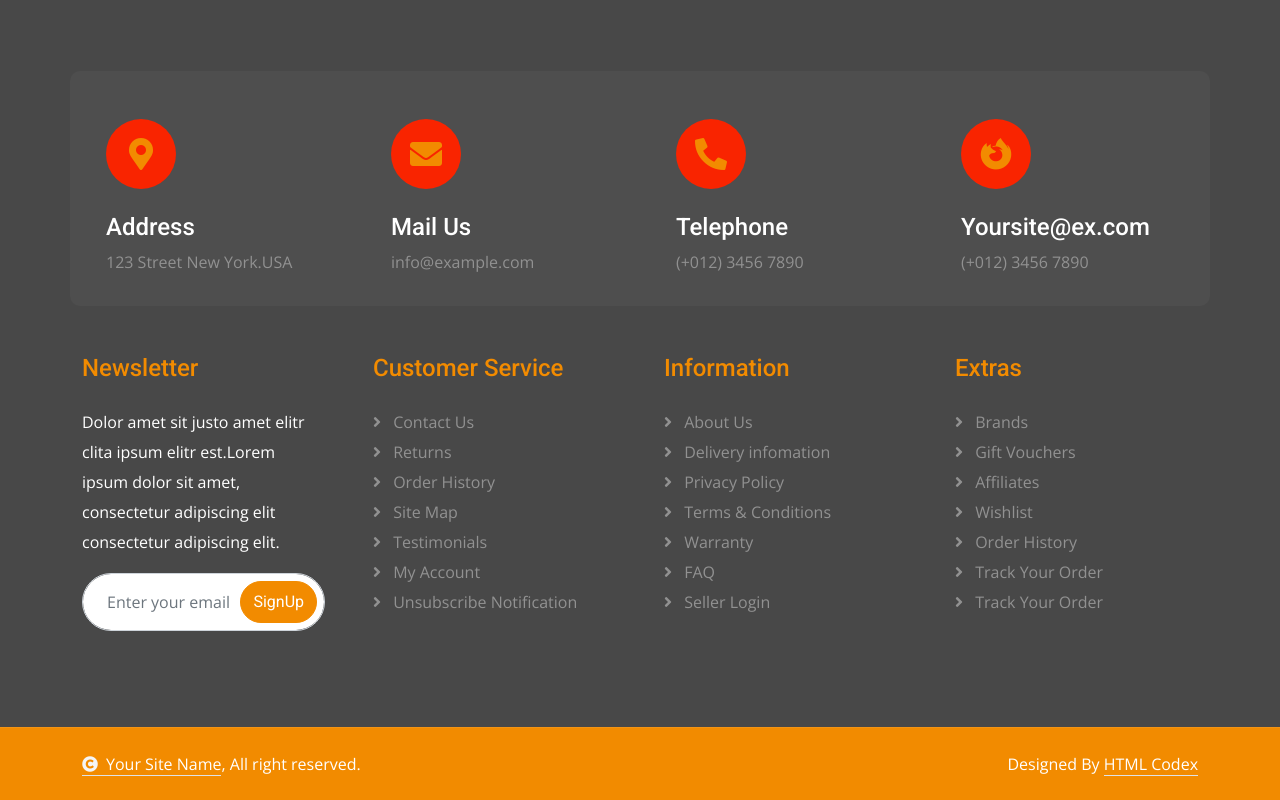
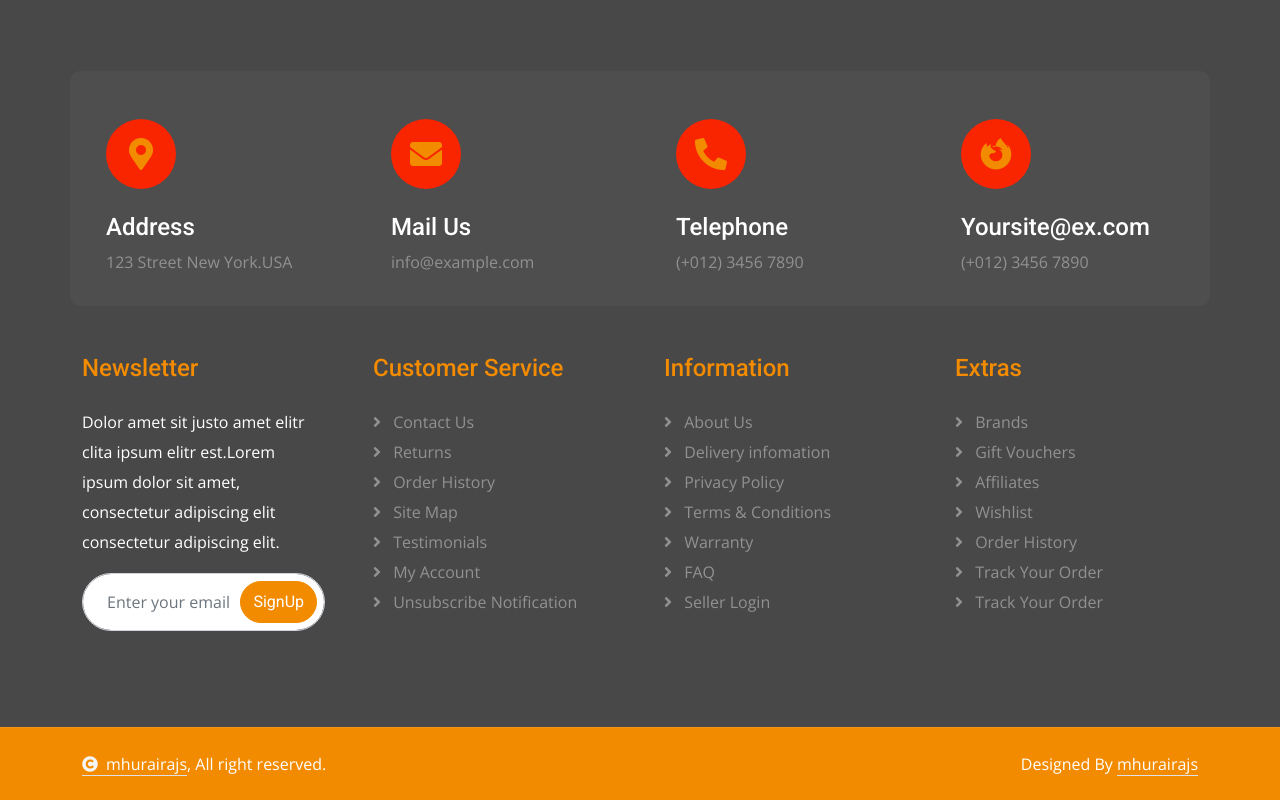
Before and after one commit to MhurairaJS/Electronics-website-2.O, a plain HTML site: page 404.html in a window 1280 px wide. Shown: the part 985-1785 px from the top of the page. Drawn offline with nearby package versions, Linux system fonts and the light colour scheme.

Commit message:
changes in footer

```diff
--- a/404.html
+++ b/404.html
@@ -377,14 +377,10 @@
             <div class="container">
                 <div class="row g-4 align-items-center">
                     <div class="col-md-6 text-center text-md-start mb-md-0">
-                        <span class="text-white"><a href="#" class="border-bottom text-white"><i class="fas fa-copyright text-light me-2"></i>Your Site Name</a>, All right reserved.</span>
+                        <span class="text-white"><a href="https://github.com/mhurairajs" target="_blank" class="border-bottom text-white"><i class="fas fa-copyright text-light me-2"></i>mhurairajs</a>, All right reserved.</span>
                     </div>
                     <div class="col-md-6 text-center text-md-end text-white">
-
-                        <!--/*** This template is free as long as you keep the below author’s credit link/attribution link/backlink. ***/-->
-                        <!--/*** If you'd like to use the template without the below author’s credit link/attribution link/backlink, ***/-->
-                        <!--/*** you can purchase the Credit Removal License from "https://htmlcodex.com/credit-removal". ***/-->
-                        Designed By <a class="border-bottom text-white" href="https://htmlcodex.com">HTML Codex</a>
+                        Designed By <a class="border-bottom text-white" href="https://github.com/mhurairajs">mhurairajs</a>
                     </div>
                 </div>
             </div>
```
Also changed, not shown: bestseller.html (+2 -6 lines), cart.html (+2 -6 lines), cheackout.html (+2 -6 lines), contact.html (+2 -6 lines), shop.html (+2 -6 lines), single.html (+2 -6 lines).
